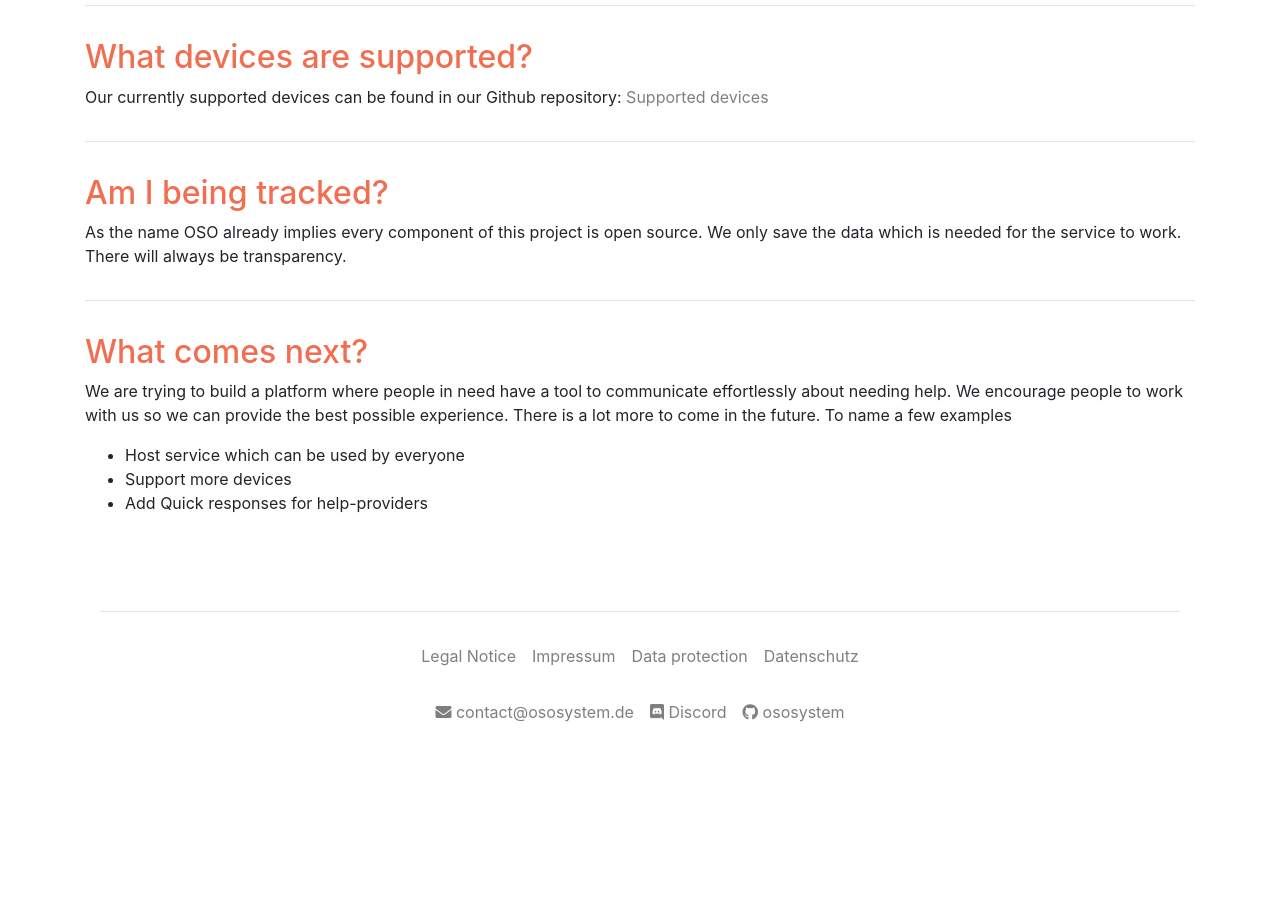
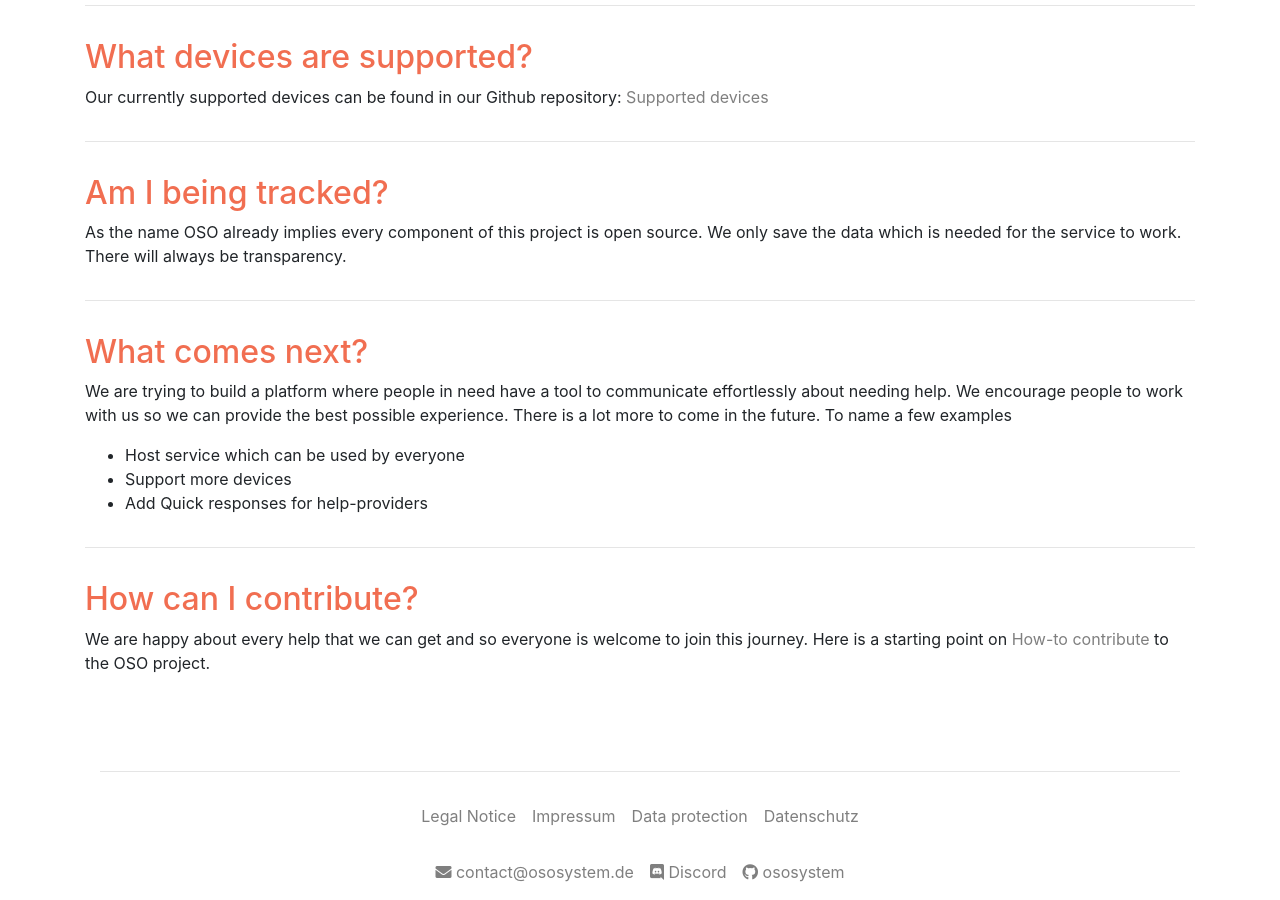
Before and after one commit to OSOSystem/oso-website, a Jekyll site: the page built from faq.html, in a window 1280 px wide and 900 px high, scrolled down 818 px. Built offline with Jekyll 4.4.1, drawn with Linux system fonts in a browser that asks for light colours; nearby versions of some CDN libraries; before the commit the page ends 1558 px from its top, so only the background shows below that.

Commit message:
:heavy_plus_sign: Add a new section to faq

```diff
--- a/faq.html
+++ b/faq.html
@@ -82,3 +82,15 @@ layout: page
   <li>Support more devices</li>
   <li>Add Quick responses for help-providers</li>
 </ul>
+
+<div class="faq-section-top"></div>
+<hr>
+<div class="faq-section-bottom"></div>
+
+<h2>How can I contribute?</h2>
+<p>
+  We are happy about every help that we can get and so everyone is welcome to join this journey.
+  Here is a starting point on
+  <a href="https://github.com/OSOSystem/oso-docs/blob/master/CONTRIBUTING.md#how-can-i-contribute">How-to contribute</a>
+  to the OSO project.
+</p>
```
